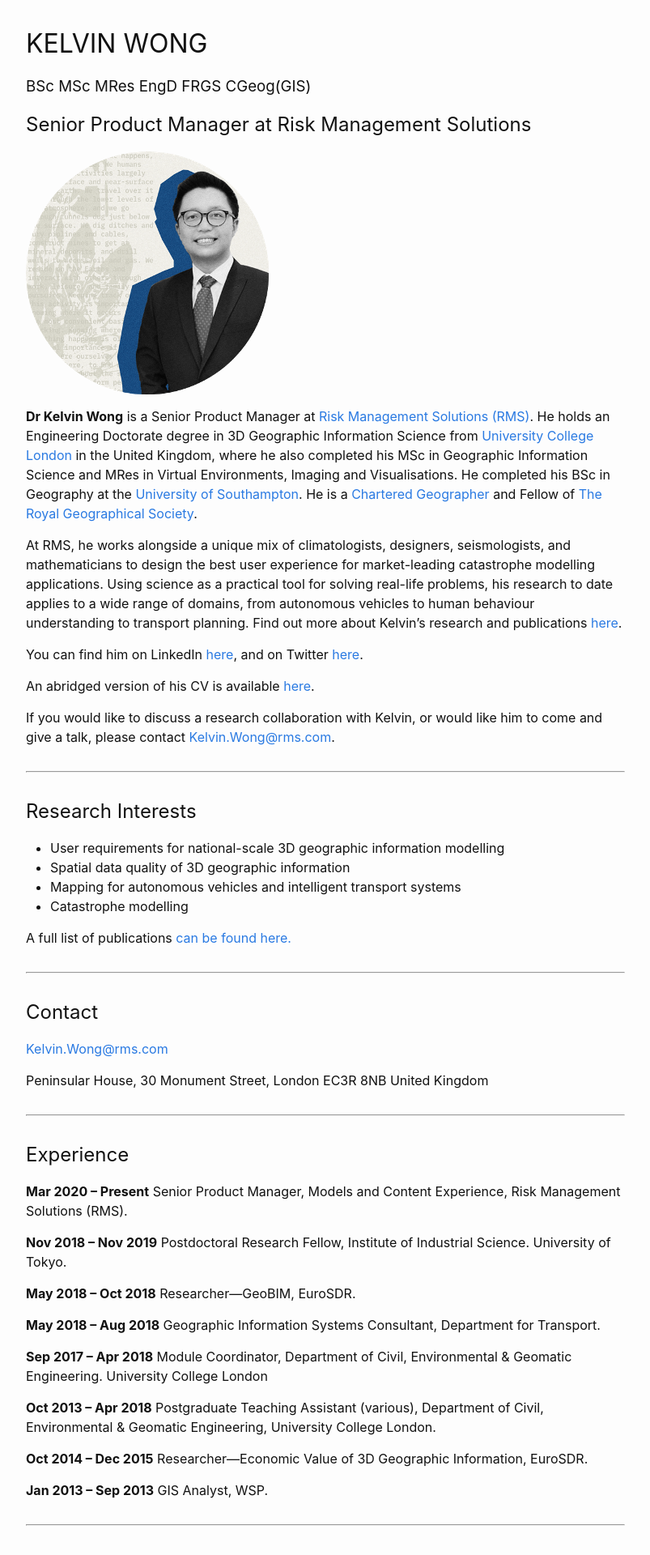
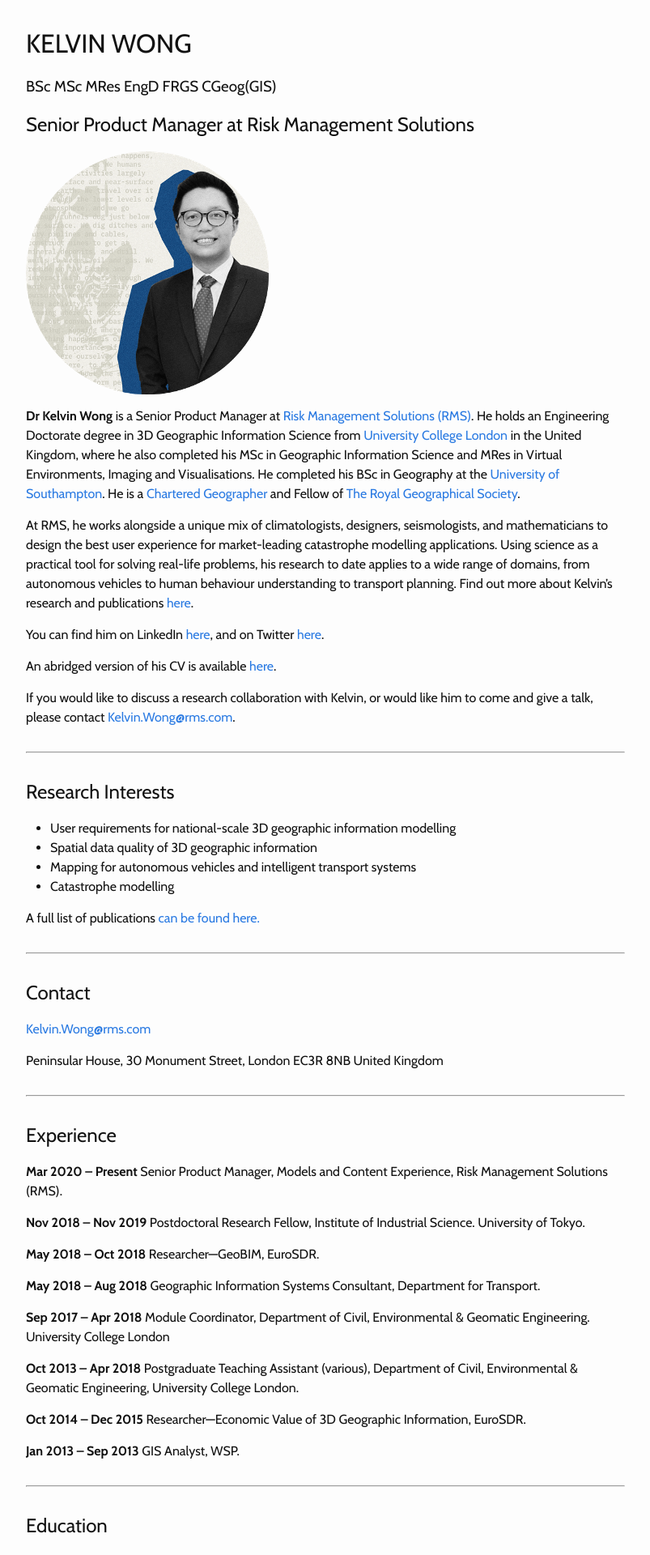
Before and after one commit to kel196/kel196.github.io, a Jekyll site: the page built from index.md, in a window 1280 px wide. Shown: the top 1920 px of the page at 81% size, without its empty margins (238-1041 px from the left). Built offline with Jekyll 4.4.1, drawn with Linux system fonts in a browser that asks for light colours; our own code applies the rules of GitHub Pages for plain Markdown files.

Commit message:
Update _base.scss

```diff
--- a/_sass/minima/_base.scss
+++ b/_sass/minima/_base.scss
@@ -10,7 +10,7 @@ p, blockquote, pre, hr,
 dl, dd, ol, ul, figure {
   margin: 0;
   padding: 0;
-
+  font-family: 'Cabin', sans-serif;
 }
 
 
```
